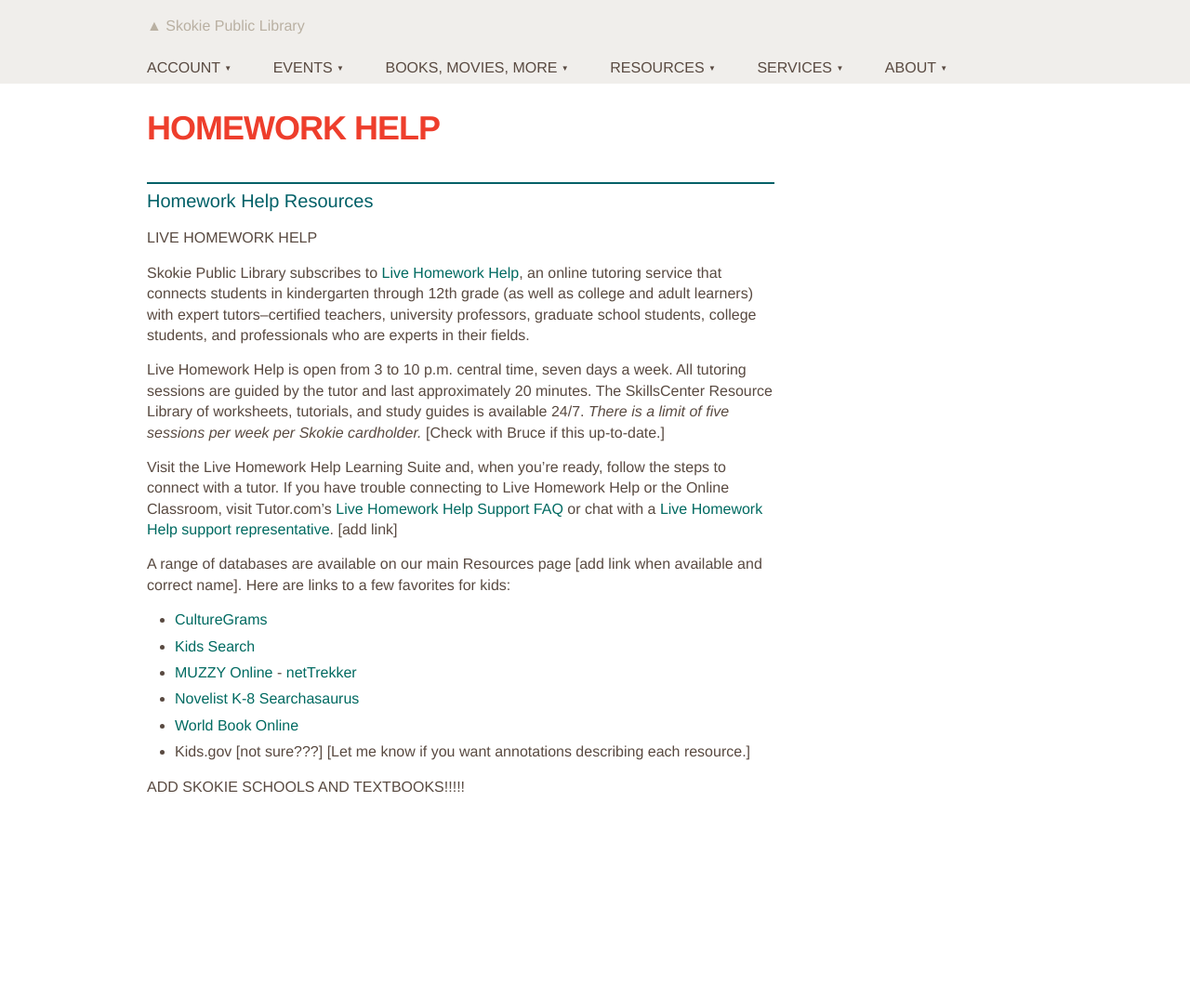
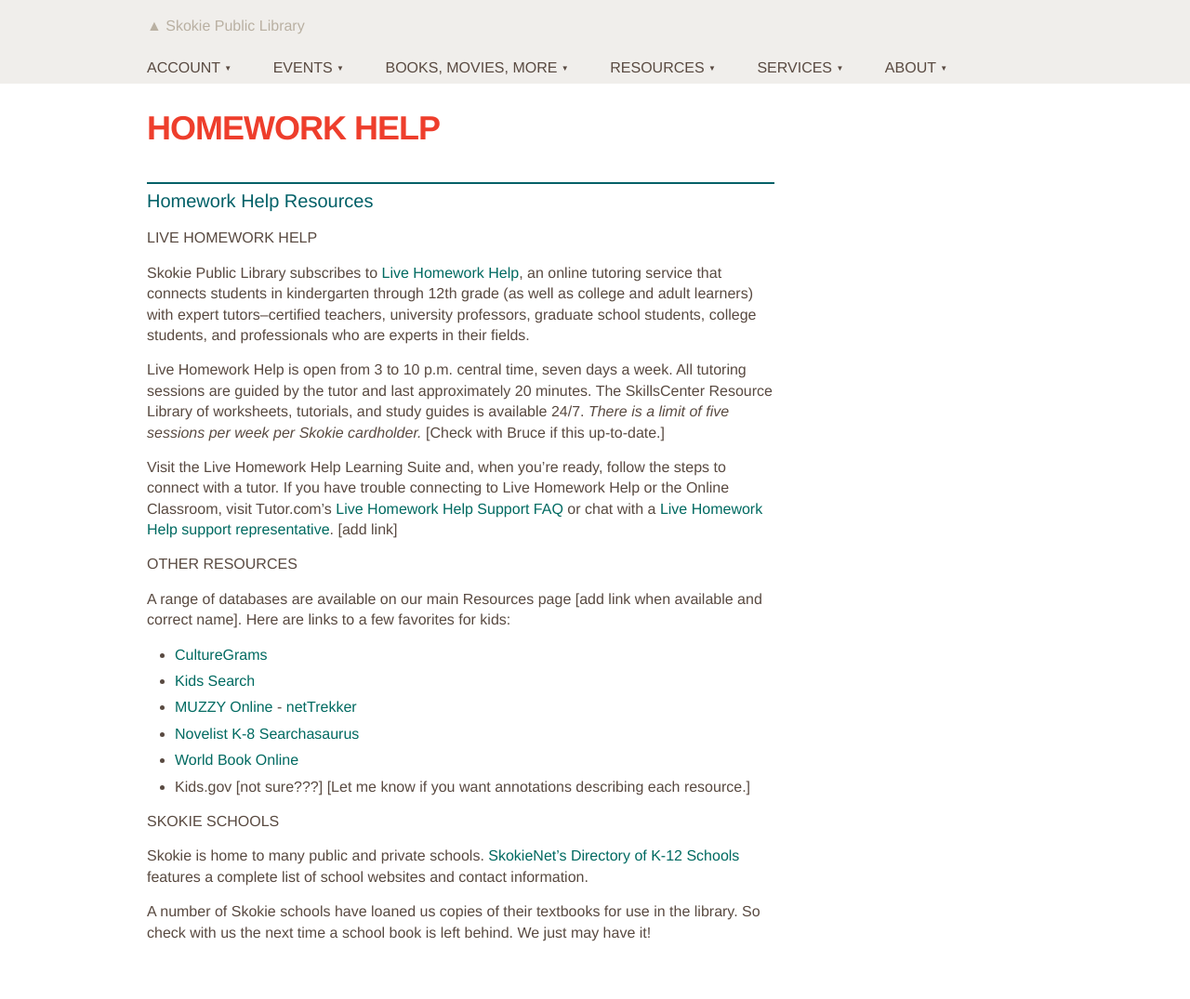
Before and after one commit to skokielibrary/spl-content, a Jekyll site: the page built from _content/mandy/resources--homework-help.markdown, in a window 1280 px wide. Shown: the whole page at 93% size. Built offline with Jekyll 4.4.1, drawn with Linux system fonts in a browser that asks for light colours; before the commit the page ends 918 px from its top, so only the background shows below that.

Commit message:
Ready for review

```diff
--- a/_content/mandy/resources--homework-help.markdown
+++ b/_content/mandy/resources--homework-help.markdown
@@ -14,6 +14,8 @@ Live Homework Help is open from 3 to 10 p.m. central time, seven days a week. Al
 
 Visit the Live Homework Help Learning Suite and, when you're ready, follow the steps to connect with a tutor. If you have trouble connecting to Live Homework Help or the Online Classroom, visit Tutor.com's [Live Homework Help Support FAQ](http://lhh.tutor.com/policies/faq.aspx) or chat with a [Live Homework Help support representative](http://lhh.tutor.com/policies/live-support.htm). [add link]
 
+###Other Resources
+
 A range of databases are available on our main Resources page [add link when available and correct name]. Here are links to a few favorites for kids:
 - [CultureGrams](http://online.culturegrams.com/)
 - [Kids Search](http://web.a.ebscohost.com/srck5/search?sid=1ec97ab5-e8d7-4476-8853-5e75a76b166e%40sessionmgr4003&vid=0&hid=4114)
@@ -24,4 +26,8 @@ A range of databases are available on our main Resources page [add link when ava
 - Kids.gov [not sure???]
 [Let me know if you want annotations describing each resource.]
 
-###ADD SKOKIE SCHOOLS AND TEXTBOOKS!!!!!
+###Skokie Schools
+
+Skokie is home to many public and private schools. [SkokieNet's Directory of K-12 Schools](http://skokienet.org/taxonomy/term/1619) features a complete list of school websites and contact information.
+
+A number of Skokie schools have loaned us copies of their textbooks for use in the library. So check with us the next time a school book is left behind. We just may have it!
```
